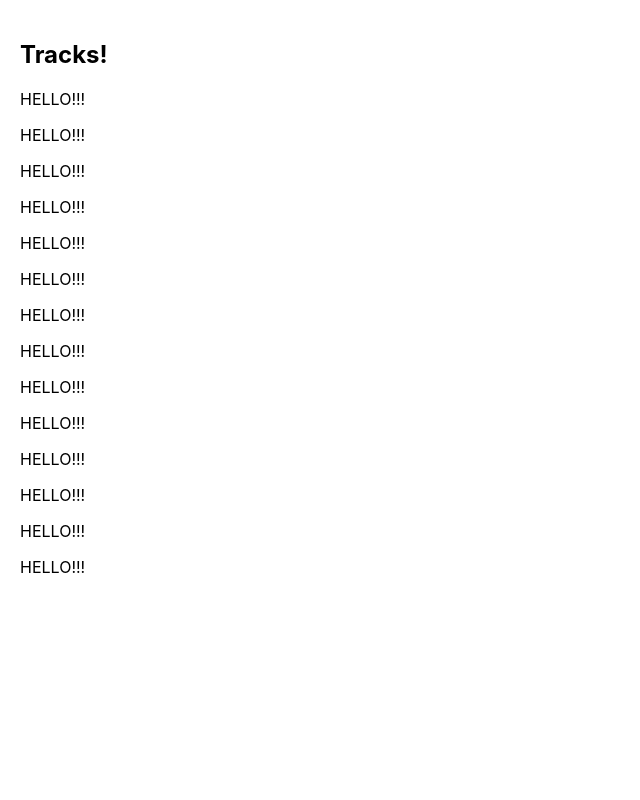
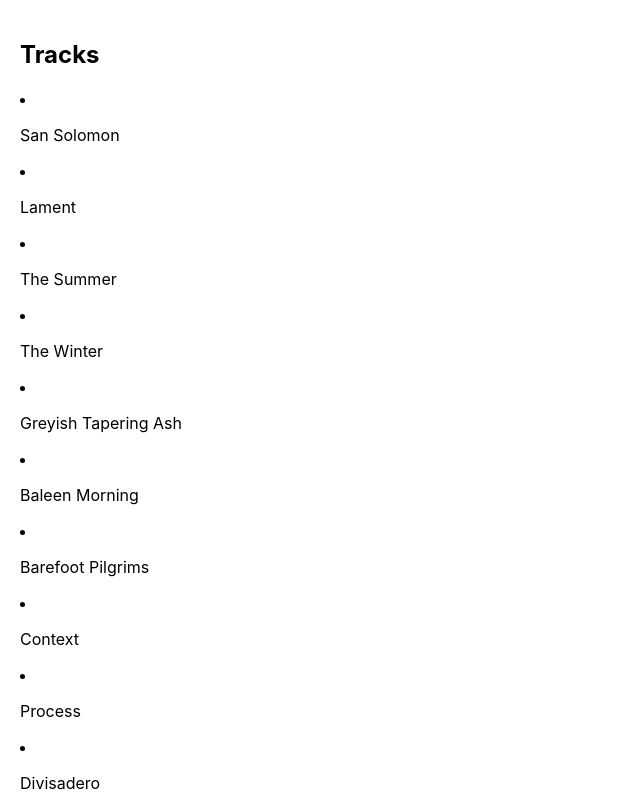
Before and after one commit to ledes2mx/webDevTextbook, a React (Create React App) app in the folder dukebox/: page /albums/1/tracks/1 in a window 1280 px wide. Shown: the top 800 px of the page, without its empty margins (0-640 px from the left). Built offline with nearby package versions, Linux system fonts and the light colour scheme; no server answers.

Commit message:
need to finish this!!!

```diff
--- a/dukebox/src/Albums.js
+++ b/dukebox/src/Albums.js
@@ -44,7 +44,7 @@ export function Albums(props) {
             <ol>
                 {albums.map(album =>
                     <li key={album}>
-                        <Link to={`/artist/${album}`}>{album}</Link>
+                        <Link to={`/album/${artist}`}>{album}</Link>
                     </li>
                 )}
             </ol>
--- a/dukebox/src/Tracks.js
+++ b/dukebox/src/Tracks.js
@@ -15,14 +15,15 @@ export function Tracks(props) {
         dispatch(fetchTracks(artist, album));
     }, [dispatch, album, artist]);
 
-    const track = useSelector(state => state.tracks);
+    const tracks = useSelector(state => state.tracks);
 
     return (
         <div className="tracks">
-            <h2>Tracks!</h2>
-            {track.map(track =>
-                <p key={artist, album, track.track} artist={artist}
-                album={album} track={track}>HELLO!!!</p>
+            <h2>Tracks</h2>
+            {tracks.map(track =>
+                <li key={track}>
+                    <p>{track}</p>
+                </li>
             )}
         </div>
     );
```
